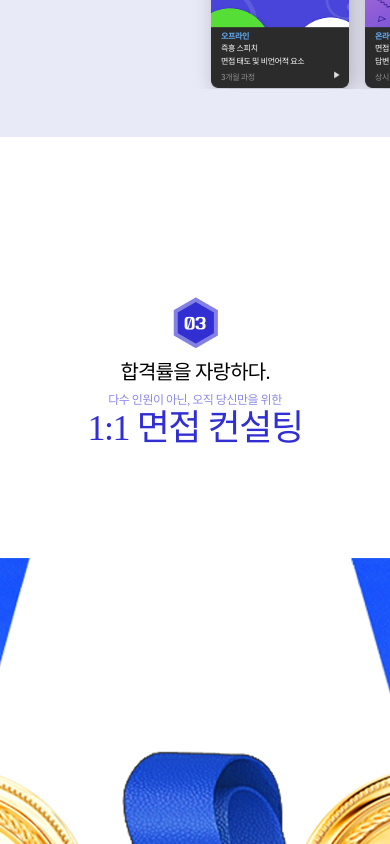
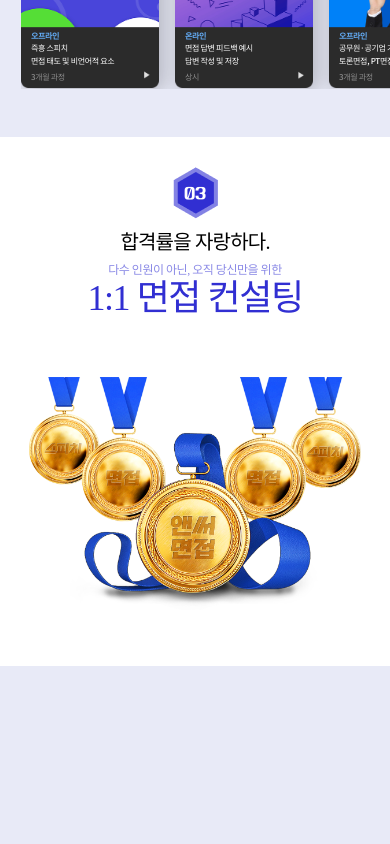
Before and after one commit to Parkminem/answer, a React (Vite) app: page / in a window 390 px wide. Shown: the part 7980-8824 px from the top of the page. Built offline with nearby package versions, Linux system fonts and the light colour scheme; a web font is replaced by a local one.

Commit message:
컨설팅 모바일 화면 완료

```diff
--- a/src/components/home/consulting/ConsultingWrap.module.scss
+++ b/src/components/home/consulting/ConsultingWrap.module.scss
@@ -6,3 +6,16 @@
 	display: flex;
 	justify-content: center;
 }
+@media all and (max-width: 400px) {
+	.consulting-wrap {
+		padding: 30px 0 54px 0;
+	}
+	.consulting-image-box {
+		margin-top: 60.47px;
+		img {
+			width: 333px;
+			height: 235px;
+			object-fit: contain;
+		}
+	}
+}
--- a/src/components/home/curriculum/CurriculumList.jsx
+++ b/src/components/home/curriculum/CurriculumList.jsx
@@ -67,7 +67,6 @@ const CurriculumList = () => {
 	const [mobile, setMobile] = useState(width);
 
 	const swiperParams = {
-		centeredSlides: true,
 		centerInsufficientSlides: true,
 		slidesPerView: 3,
 	};
```
